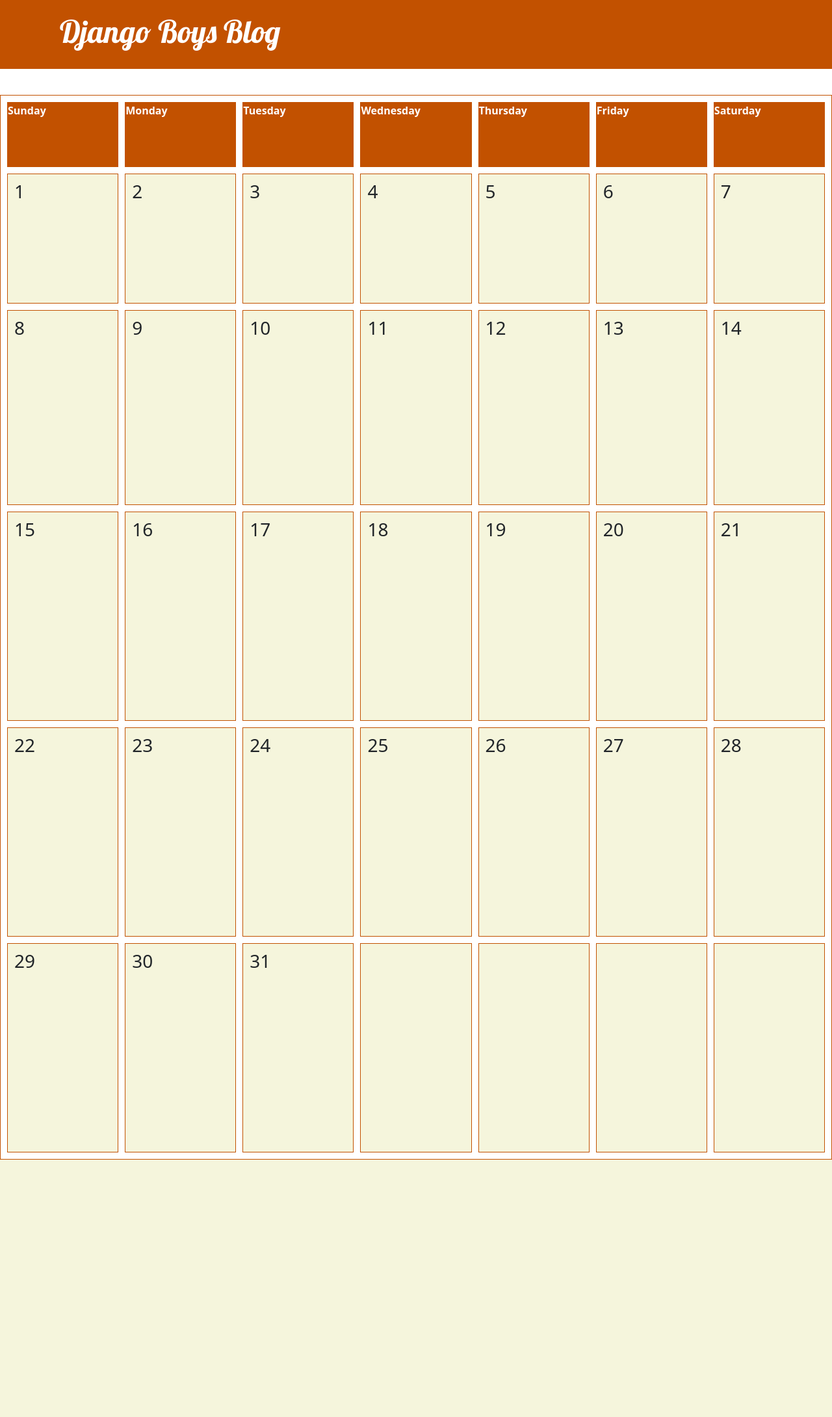
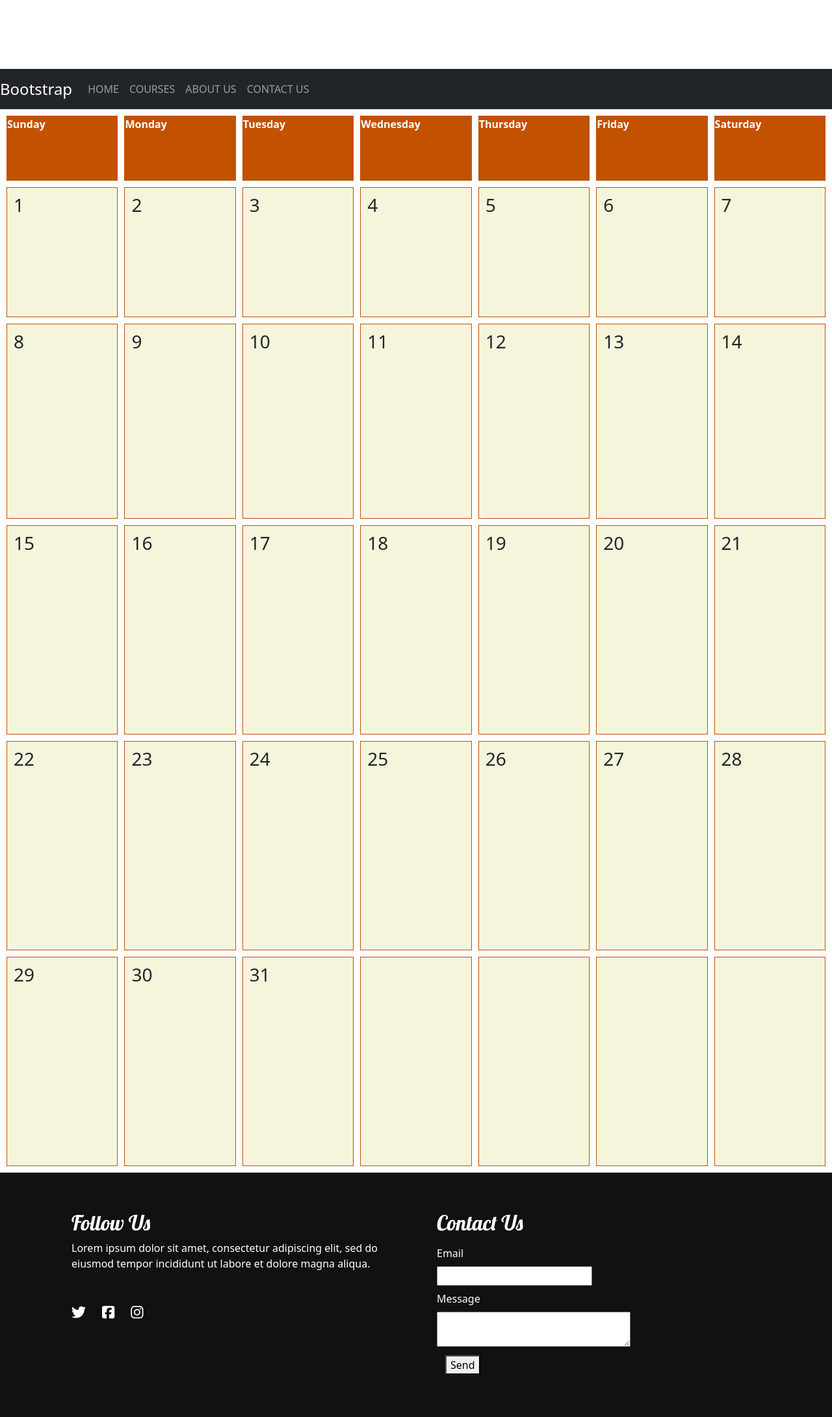
Before and after one commit to avoethan/my-first-blog, a Django app: page / in a window 1280 px wide. Shown: the whole page at 65% size. Before the commit the page ends 1784 px from the top, so only its background shows below. Run offline with Django 3.2, Linux system fonts and the light colour scheme; some libraries are stand-ins or nearby versions.

Commit message:
Added Navbar and Footer

```diff
--- a/blog/static/css/blog.css
+++ b/blog/static/css/blog.css
@@ -1,7 +1,7 @@
 .page-header {
-    background-color: #C25100;
+    background-color: white;
     margin-top: 0;
-    margin-bottom: 40px;
+    margin-bottom: 0px;
     padding: 20px 20px 20px 40px;
 }
 
@@ -72,7 +72,6 @@ h4 {
 
 
 .container_1{
-    border: 1px solid #C25100;
     padding: 10px;
     display: grid;
     grid-template-columns: 100px 200px 300px;
@@ -105,3 +104,47 @@ h4 {
   .data{
     background-color: beige;
   }
+
+
+  .nav-link{
+    text-transform: uppercase;
+  }
+
+  .navbar-brand{
+    font-size: 24px;
+  }
+
+ .navbar{
+    background-color: beige;
+
+  }
+
+
+  #footer{
+    background: #111;
+    width: 100%;
+  }
+
+  #footer .container{
+    margin:auto;
+    padding: 0 20px;
+    display: flex;
+    justify-content: space-between;
+    align-items: center;
+  }
+
+  #footer .container .content{
+    padding: 10px 20px;
+    color: white;
+  }
+
+  .social{
+    margin: 20px;
+  }
+
+  .social a{
+    color: white;
+    margin-right: 25px;
+    font-size: 22px;
+    text-decoration: none;
+  }
--- a/blog/templates/blog/base.html
+++ b/blog/templates/blog/base.html
@@ -7,6 +7,7 @@
           integrity="sha384-1BmE4kWBq78iYhFldvKuhfTAU6auU8tT94WrHftjDbrCEXSU1oBoqyl2QvZ6jIW3" crossorigin="anonymous">
     <link href='//fonts.googleapis.com/css?family=Lobster&subset=latin,latin-ext' rel='stylesheet' type='text/css'>
     <link rel="stylesheet" href="{% static 'css/blog.css' %}">
+    <script src="https://kit.fontawesome.com/a518ecbe29.js" crossorigin="anonymous"></script>
 </head>
 <body>
     <header class="page-header">
@@ -15,8 +16,39 @@
       </div>
     </header>
 
+      <!-- Navbar Section -->
+      <nav class="navbar navbar-expand-lg navbar-dark bg-dark">
+        <a class="navbar-brand" href="#">Bootstrap</a>
+
+        <button class="navbar-toggler" type="button" data-toggle="collapse" data-target="#navbarSupportedContent">
+        <span class="navbar-toggler-icon"></span>
+      </button>
+
+         <div class="collapse navbar-collapse" id="navbarSupportedContent">
+           <ul class="navbar-nav ml-auto">
+           <li class="nav-item">
+           <a class="nav-link" href="#">Home</a>
+           </li>
+
+           <li class="nav-item">
+           <a class="nav-link" href="#">Courses</a>
+           </li>
+
+         <li class="nav-item">
+           <a class="nav-link" href="#">About Us</a>
+         </li>
+
+           <li class="nav-item">
+           <a class="nav-link" href="#">Contact Us</a>
+         </li>
+
+           </ul>
+         </div>
+      </nav>
+
     <!-- Calender View -->
-    <div class="container_1">
+    <section id="calendar">
+      <div class="container_1">
         <div class="box = box1"><strong>Monday</strong></div>
         <div class="box = box2"><strong>Tuesday</strong></div>
         <div class="box = box3"><strong>Wednesday</strong></div>
@@ -61,5 +93,57 @@
         <div class="boxData = box11"></div>
         <div class="boxData = box11"></div>
       </div>
+    </section>
+
+
+
+    <!-- Footer -->
+      <footer id="footer" class="py-5">
+        <div class="container">
+          <div class="row">
+            <div class="col-md-6">
+              <div class="first content">
+                <h2>Follow Us</h2>
+                <p>Lorem ipsum dolor sit amet, consectetur adipiscing elit,
+                   sed do eiusmod tempor incididunt ut labore et dolore magna aliqua.</p>
+              </div>
+              <div class="social d-flex flex-row">
+                <a href="#"><i class="fab fa-twitter"></i></a>
+                <a href="#"><i class="fab fa-facebook-square"></i></a>
+                <a href="#"><i class="fab fa-instagram"></i></a>
+              </div>
+            </div>
+
+            <div class="col-md-6">
+              <div class="second content">
+                <h2>Contact Us</h2>
+                <form class="" action="index.html" method="post">
+                  <div class="email">
+                    <div class="text py-2">
+                      Email
+                    </div>
+                    <input type="email" name="py-2" value="">
+                  </div>
+                  <div class="msg">
+                    <div class="text py-2">
+                      Message
+                    </div>
+                    <textarea name="name" rows="2" cols="30"></textarea>
+                  </div>
+                  <div class="btn">
+                    <button type="submit" name="button">Send</button>
+                  </div>
+                </form>
+              </div>
+            </div>
+          </div>
+        </div>
+      </footer>
+
+      <script src="https://cdn.jsdelivr.net/npm/bootstrap@5.3.0-alpha2/dist/js/bootstrap.bundle.min.js" integrity="sha384-qKXV1j0HvMUeCBQ+QVp7JcfGl760yU08IQ+GpUo5hlbpg51QRiuqHAJz8+BrxE/N" crossorigin="anonymous"></script>
+    <script src="https://cdn.jsdelivr.net/npm/@popperjs/core@2.11.6/dist/umd/popper.min.js" integrity="sha384-oBqDVmMz9ATKxIep9tiCxS/Z9fNfEXiDAYTujMAeBAsjFuCZSmKbSSUnQlmh/jp3" crossorigin="anonymous"></script>
+    <script src="https://cdn.jsdelivr.net/npm/bootstrap@5.3.0-alpha2/dist/js/bootstrap.min.js" integrity="sha384-heAjqF+bCxXpCWLa6Zhcp4fu20XoNIA98ecBC1YkdXhszjoejr5y9Q77hIrv8R9i" crossorigin="anonymous"></script>
+  </body>
 </body>
+
 </html>
```
